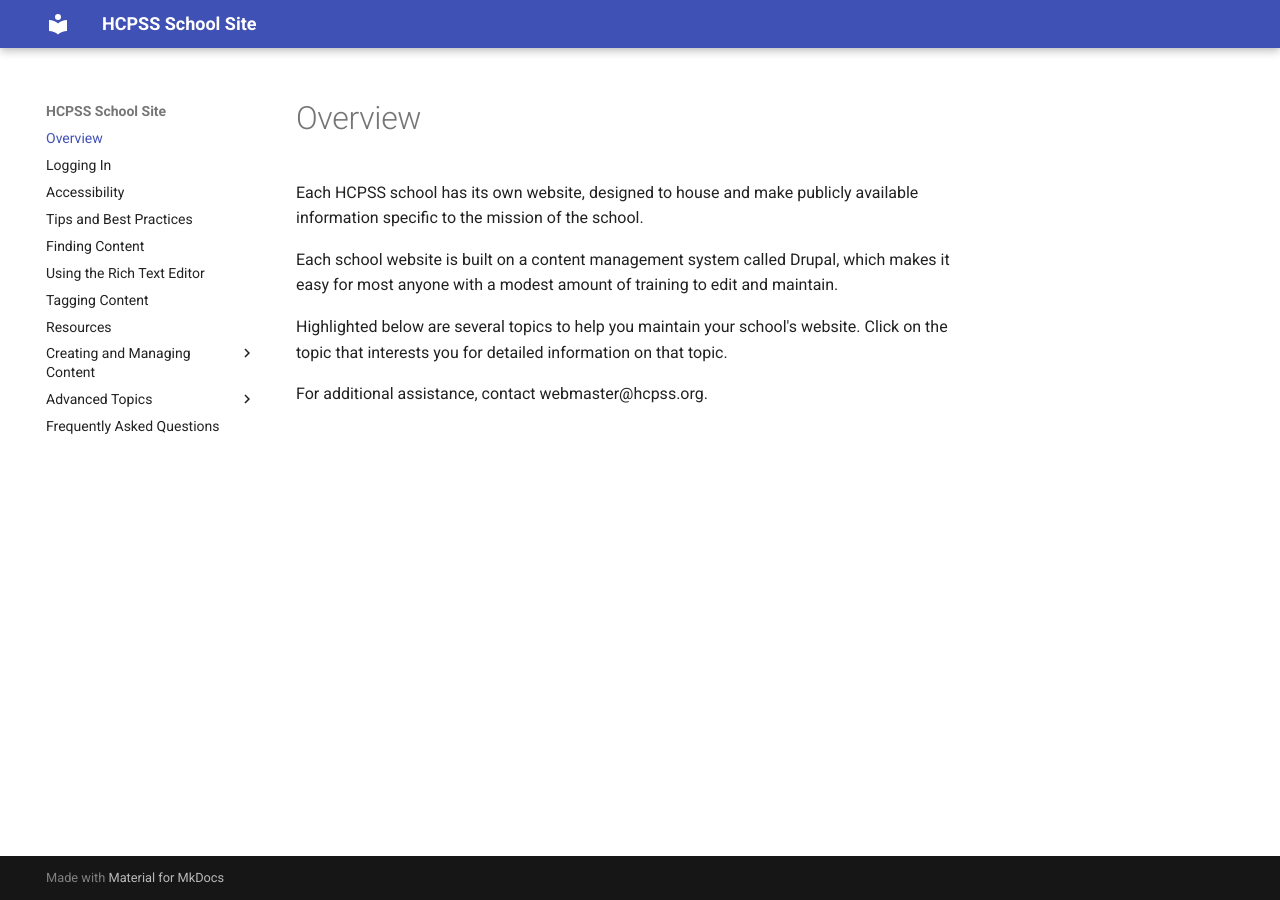
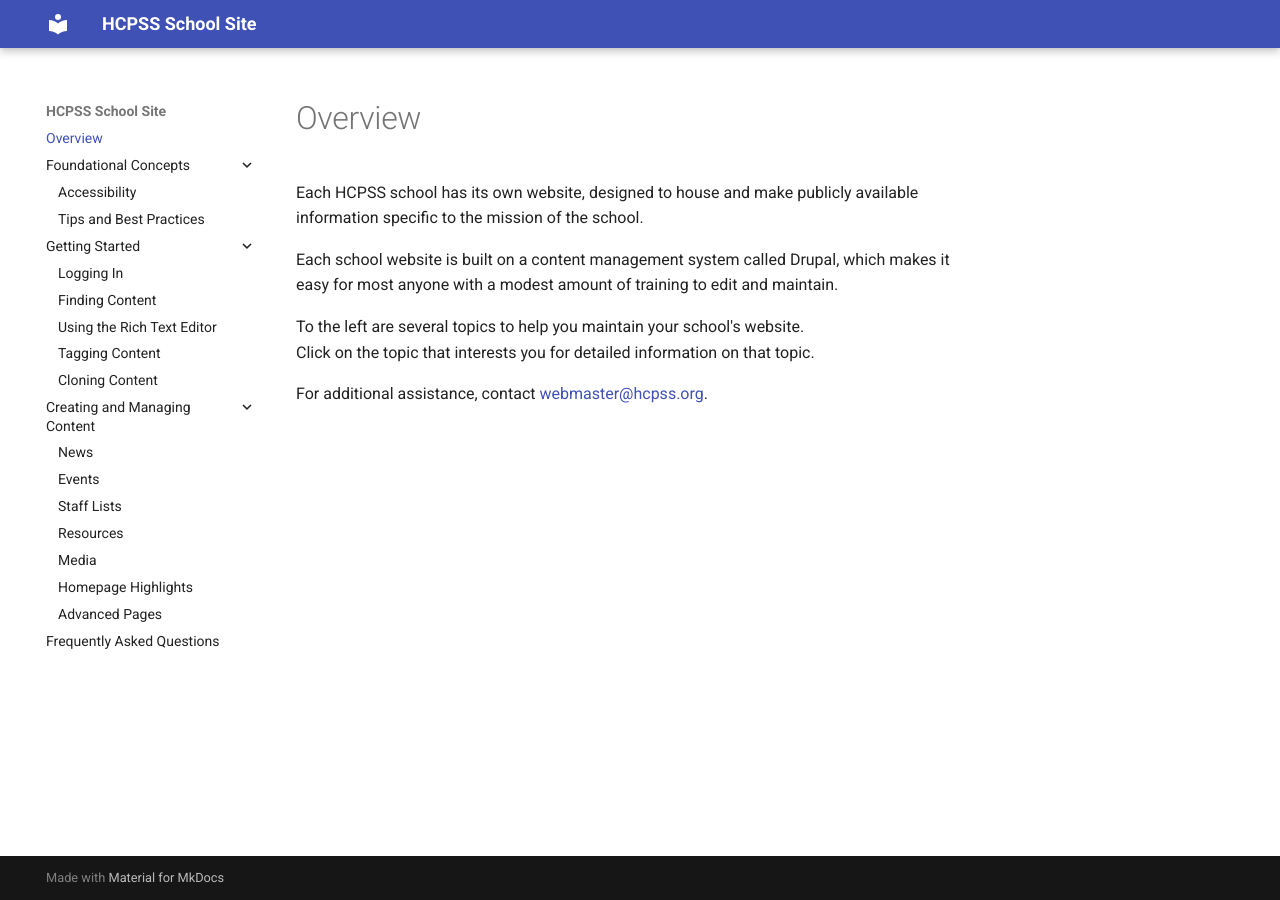
Before and after one commit to HCPSS/schoolsites-help, an MkDocs documentation site: the page built from docs/index.md, in a window 1280 px wide. Built offline with MkDocs 1.6.1 and Material for MkDocs 9.7.7, drawn with Linux system fonts in a browser that asks for light colours.

Commit message:
Better navigation

```diff
--- a/docs/index.md
+++ b/docs/index.md
@@ -1,9 +1,14 @@
 # Overview
 
-Each HCPSS school has its own website, designed to house and make publicly available information specific to the mission of the school.
+Each HCPSS school has its own website, designed to house and make publicly
+available information specific to the mission of the school.
 
-Each school website is built on a content management system called Drupal, which makes it easy for most anyone with a modest amount of training to edit and maintain.
+Each school website is built on a content management system called Drupal, which
+makes it easy for most anyone with a modest amount of training to edit and
+maintain.
 
-Highlighted below are several topics to help you maintain your school's website.  Click on the topic that interests you for detailed information on that topic.
+To the left are several topics to help you maintain your school's website.
+Click on the topic that interests you for detailed information on that topic.
 
-For additional assistance, contact webmaster@hcpss.org.
+For additional assistance, contact
+[webmaster@hcpss.org](mailto:webmaster@hcpss.org).
--- a/mkdocs.yml
+++ b/mkdocs.yml
@@ -1,5 +1,7 @@
 site_name: HCPSS School Site
 theme:
+  features:
+    - navigation.expand
   name: material
   icon:
     tag:
@@ -17,6 +19,11 @@ markdown_extensions:
   - pymdownx.superfences
   - pymdownx.tabbed:
       alternate_style: true
+  - pymdownx.superfences:
+      custom_fences:
+        - name: mermaid
+          class: mermaid
+          format: !!python/name:pymdownx.superfences.fence_code_format
 plugins:
   - tags
   - mkdocs-video:
@@ -29,25 +36,29 @@ plugins:
         height: "32vw"
 nav:
   - index.md
-  - logging-in.md
-  - accessibility.md
-  - tips-and-best-practices.md
-  - finding-content.md
-  - using-the-rich-text-editor.md
-  - tagging-content.md
-  - resources.md
+  - Foundational Concepts:
+    - accessibility.md
+    - tips-and-best-practices.md
+  - Getting Started:
+    - logging-in.md
+    - finding-content.md
+    - using-the-rich-text-editor.md
+    - tagging-content.md
+    - Cloning Content: clone-content.md
+  #- content-model.md
   - Creating and Managing Content:
     - News: creating-and-editing-news-messages.md
     - Events: creating-and-editing-events.md
     - Staff Lists: creating-and-managing-staff-lists.md
-  - Advanced Topics:
+    - resources.md
     - Media: adding-and-managing-media.md
     - Homepage Highlights: managing-homepage-highlights.md
-    - Cloning Content: clone-content.md
-    - Newsletters: creating-newsletter.md
     - advanced-pages.md
-    - adding-hcpss-content.md
-    - adding-content-from-another-school.md
+
+    #- Newsletters: creating-newsletter.md
+
+    #- adding-hcpss-content.md
+    #- adding-content-from-another-school.md
   - faq.md
 extra_css:
   - stylesheets/extra.css
```
Also changed, not shown: docs/content-model.md (added, +31 -0 lines).
